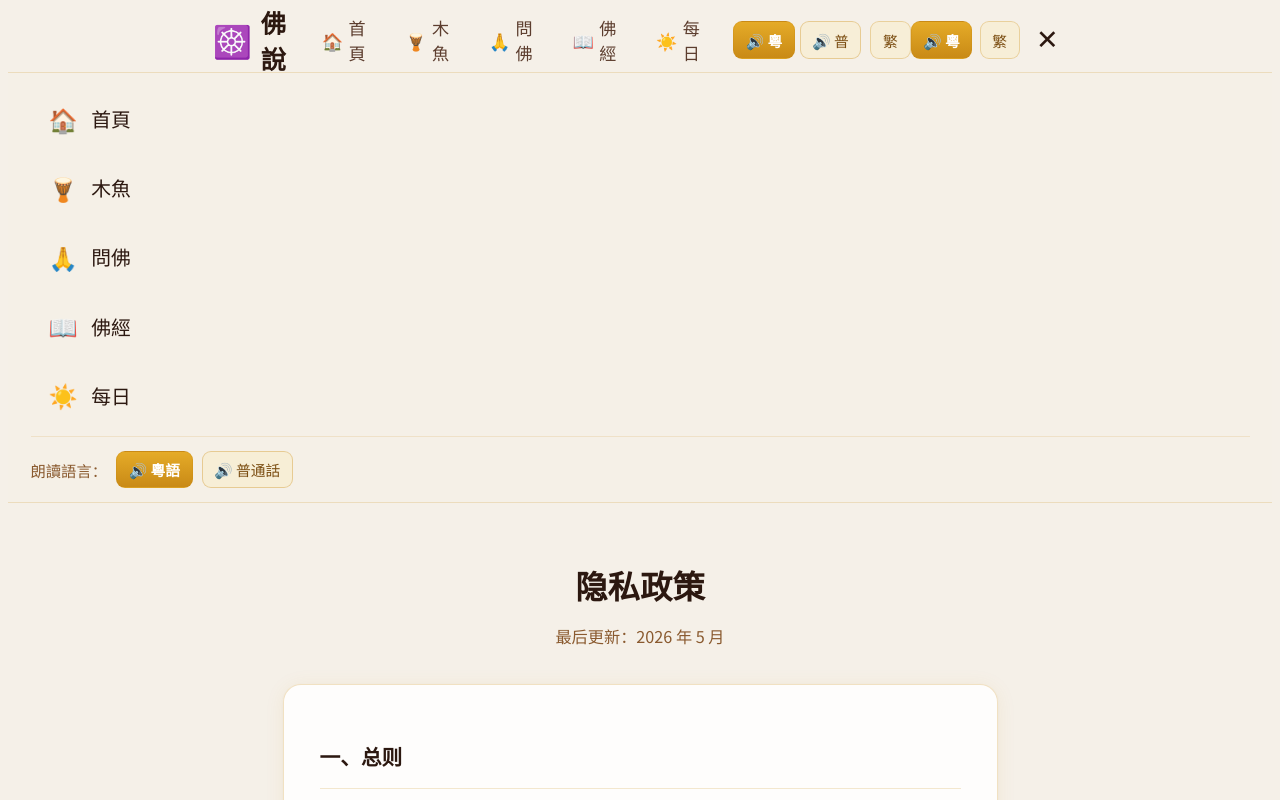
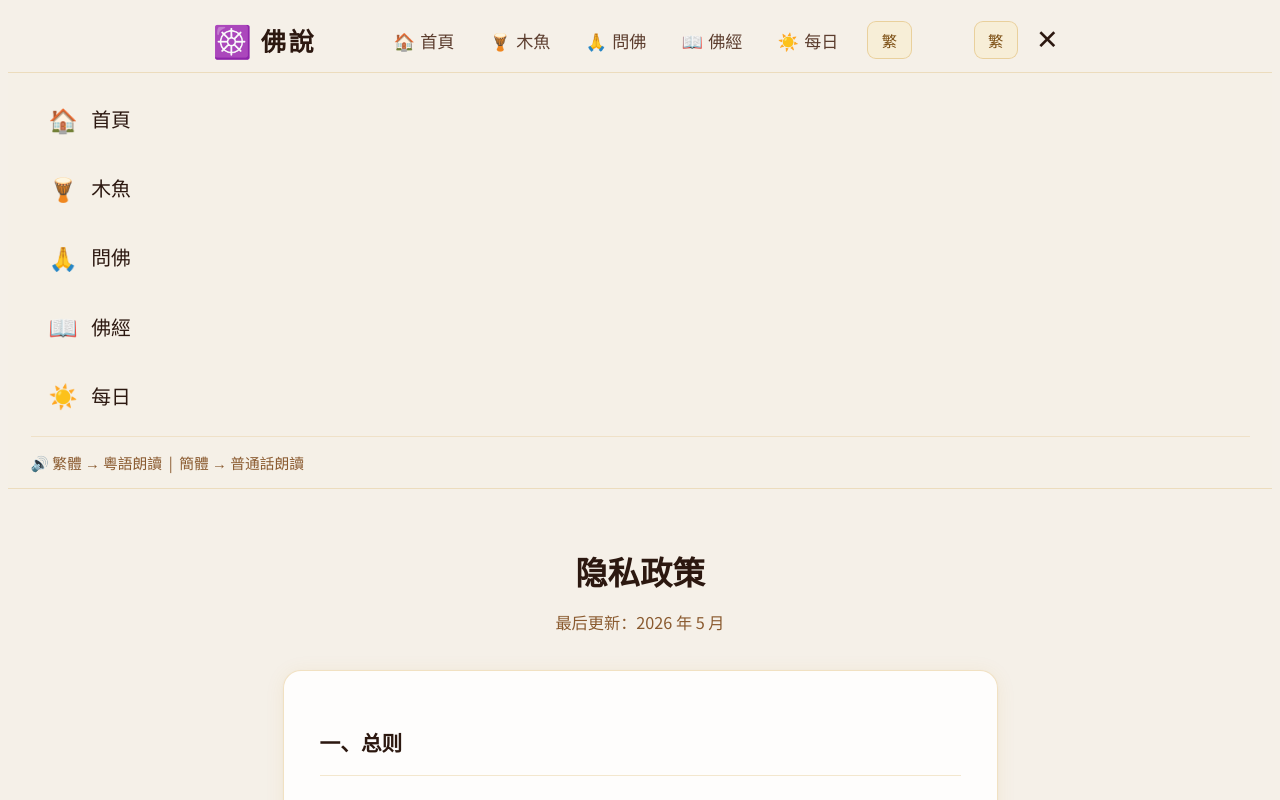
Before and after one commit to feilenpan/kiro, a Next.js app: page /privacy in a window 1280 px wide. Both pictures are taken after a click on the button "菜單". Shown: the top 800 px of the page. Built offline with nearby package versions, Linux system fonts and the light colour scheme.

Commit message:
refactor: 繁體=粵語/簡體=普通話自動聯動，移除獨立語音切換按鈕

```diff
--- a/components/Header.tsx
+++ b/components/Header.tsx
@@ -16,33 +16,16 @@ const navItems: NavItem[] = [
 
 export default function Header() {
   const [menuOpen, setMenuOpen] = useState(false);
-  const { variant, toggle, cantonese, toggleCantonese } = useLocale();
+  const { variant, toggle } = useLocale();
 
-  // 粵語切換按鈕樣式（高亮 = 已啟用）
-  const cantoneseStyle = (active: boolean) => ({
-    padding: "0.4rem 0.65rem",
-    borderRadius: "0.5rem",
-    border: "1px solid rgba(201, 138, 22, 0.35)",
-    background: active
-      ? "linear-gradient(to bottom, #e5ab28, #c98a16)"
-      : "rgba(249, 237, 204, 0.6)",
-    color: active ? "white" : "#7a4c10",
-    cursor: "pointer",
-    fontSize: "0.82rem",
-    fontFamily: "'Noto Sans TC','Noto Sans SC',sans-serif",
-    fontWeight: active ? 600 : 400,
-    transition: "all 0.2s",
-    whiteSpace: "nowrap" as const,
-  });
-
-  const variantStyle = {
-    padding: "0.4rem 0.65rem",
+  const btnStyle = {
+    padding: "0.4rem 0.75rem",
     borderRadius: "0.5rem",
     border: "1px solid rgba(201, 138, 22, 0.3)",
     background: "rgba(249, 237, 204, 0.6)",
     color: "#7a4c10",
     cursor: "pointer",
-    fontSize: "0.82rem",
+    fontSize: "0.85rem",
     fontFamily: "'Noto Sans TC','Noto Sans SC',sans-serif",
     transition: "all 0.2s",
   };
@@ -88,42 +71,30 @@ export default function Header() {
               </Link>
             ))}
 
-            {/* 語音語言切換：粵語 / 普通話 */}
-            <div style={{ display: "flex", gap: "0.25rem", marginLeft: "0.5rem", alignItems: "center" }}>
-              <button onClick={() => { if (!cantonese) toggleCantonese(); }}
-                title="粵語朗讀" style={cantoneseStyle(cantonese)}>
-                🔊 粵
-              </button>
-              <button onClick={() => { if (cantonese) toggleCantonese(); }}
-                title="普通話朗讀" style={cantoneseStyle(!cantonese)}>
-                🔊 普
-              </button>
-            </div>
-
-            {/* 繁簡切換 */}
-            <button onClick={toggle} title={variant === "SC" ? "切換到繁體" : "切換到簡體"}
-              style={{ ...variantStyle, marginLeft: "0.25rem" }}>
-              {variant === "SC" ? "繁" : "簡"}
+            {/* 繁／簡切換（同時自動切換語音語言） */}
+            <button
+              onClick={toggle}
+              title={variant === "TC" ? "切換簡體（普通話朗讀）" : "切換繁體（粵語朗讀）"}
+              style={{ ...btnStyle, marginLeft: "0.5rem" }}
+            >
+              {variant === "TC" ? "簡" : "繁"}
             </button>
           </nav>
 
-          {/* 手機端右側：粵/普快捷 + 漢堡 */}
-          <div className="show-mobile" style={{ display: "flex", alignItems: "center", gap: "0.4rem" }}>
-            {/* 粵語快捷切換（點擊在粵/普之間切換） */}
+          {/* 手機端右側 */}
+          <div className="show-mobile" style={{ display: "flex", alignItems: "center", gap: "0.5rem" }}>
             <button
-              onClick={toggleCantonese}
-              title={cantonese ? "切換為普通話" : "切換為粵語"}
-              style={cantoneseStyle(cantonese)}
+              onClick={toggle}
+              title={variant === "TC" ? "切換簡體（普通話朗讀）" : "切換繁體（粵語朗讀）"}
+              style={btnStyle}
             >
-              {cantonese ? "🔊 粵" : "🔊 普"}
+              {variant === "TC" ? "簡" : "繁"}
             </button>
-            <button onClick={toggle} style={variantStyle}>
-              {variant === "SC" ? "繁" : "簡"}
-            </button>
-            <button onClick={() => setMenuOpen(!menuOpen)} style={{
-              background: "none", border: "none", fontSize: "1.5rem",
-              cursor: "pointer", padding: "0.5rem", color: "#2c1810",
-            }} aria-label="菜單">
+            <button
+              onClick={() => setMenuOpen(!menuOpen)}
+              style={{ background: "none", border: "none", fontSize: "1.5rem", cursor: "pointer", padding: "0.5rem", color: "#2c1810" }}
+              aria-label="菜單"
+            >
               {menuOpen ? "✕" : "☰"}
             </button>
           </div>
@@ -148,21 +119,18 @@ export default function Header() {
               </Link>
             ))}
 
-            {/* 菜單內語音選擇區 */}
+            {/* 語言說明 */}
             <div style={{
               borderTop: "1px solid rgba(201,138,22,0.15)",
               marginTop: "0.5rem", paddingTop: "0.75rem",
-              display: "flex", gap: "0.5rem", alignItems: "center",
             }}>
-              <span style={{ fontSize: "0.85rem", color: "#8a5a2f", fontFamily: "'Noto Sans TC','Noto Sans SC',sans-serif" }}>
-                朗讀語言：
-              </span>
-              <button onClick={() => { if (!cantonese) toggleCantonese(); }} style={cantoneseStyle(cantonese)}>
-                🔊 粵語
-              </button>
-              <button onClick={() => { if (cantonese) toggleCantonese(); }} style={cantoneseStyle(!cantonese)}>
-                🔊 普通話
-              </button>
+              <p style={{
+                fontSize: "0.82rem", color: "#8a5a2f", margin: 0,
+                fontFamily: "'Noto Sans TC','Noto Sans SC',sans-serif",
+                lineHeight: 1.6,
+              }}>
+                🔊 繁體 → 粵語朗讀 &nbsp;|&nbsp; 簡體 → 普通話朗讀
+              </p>
             </div>
           </div>
         )}
--- a/components/LocaleProvider.tsx
+++ b/components/LocaleProvider.tsx
@@ -1,53 +1,57 @@
 "use client";
 
 import { createContext, useContext, useEffect, useState, useCallback } from "react";
-import { type FontVariant, detectFontVariant, saveFontVariant, getFontsUrl, getSerifFont, getSansFont } from "@/lib/locale";
-
-const CANTONESE_KEY = "foshuo_cantonese";
+import {
+  type FontVariant,
+  detectFontVariant,
+  saveFontVariant,
+  getFontsUrl,
+  getSerifFont,
+  getSansFont,
+} from "@/lib/locale";
 
 interface LocaleCtx {
   variant: FontVariant;
   toggle: () => void;
-  cantonese: boolean;           // 是否使用粵語朗讀
-  toggleCantonese: () => void;  // 切換粵語/普通話
+  /** 粵語朗讀：自動由 variant 決定，TC = 粵語，SC = 普通話，無需手動設定 */
+  cantonese: boolean;
 }
+
 const LocaleContext = createContext<LocaleCtx>({
-  variant: "TC", toggle: () => {},
-  cantonese: true, toggleCantonese: () => {},
+  variant: "TC",
+  toggle: () => {},
+  cantonese: true,   // 預設 TC → 粵語
 });
 
-export function useLocale(): LocaleCtx { return useContext(LocaleContext); }
+export function useLocale(): LocaleCtx {
+  return useContext(LocaleContext);
+}
 
 export default function LocaleProvider({ children }: { children: React.ReactNode }) {
-  const [variant,    setVariant]    = useState<FontVariant>("TC");
-  // 預設粵語（true），除非用戶曾主動切換為普通話（localStorage 存 "0"）
-  const [cantonese,  setCantonese]  = useState(true);
-  const [mounted,    setMounted]    = useState(false);
+  // 預設繁體（TC），客戶端掛載後改用瀏覽器語言偵測結果
+  const [variant, setVariant] = useState<FontVariant>("TC");
+  const [mounted, setMounted] = useState(false);
 
   useEffect(() => {
     setVariant(detectFontVariant());
-    try {
-      const saved = localStorage.getItem(CANTONESE_KEY);
-      // 未設置過（null）→ 保持預設粵語 true
-      // 已設置過 → 以用戶選擇為準
-      if (saved !== null) setCantonese(saved === "1");
-    } catch { /**/ }
     setMounted(true);
   }, []);
 
+  // variant 變化時同步字體、lang 屬性
   useEffect(() => {
     if (!mounted) return;
     const LINK_ID = "dynamic-fonts";
     let link = document.getElementById(LINK_ID) as HTMLLinkElement | null;
     if (!link) {
       link = document.createElement("link");
-      link.id = LINK_ID; link.rel = "stylesheet";
+      link.id = LINK_ID;
+      link.rel = "stylesheet";
       document.head.appendChild(link);
     }
     link.href = getFontsUrl(variant);
     const root = document.documentElement;
     root.style.setProperty("--font-serif", getSerifFont(variant));
-    root.style.setProperty("--font-sans",  getSansFont(variant));
+    root.style.setProperty("--font-sans", getSansFont(variant));
     root.lang = variant === "SC" ? "zh-CN" : "zh-TW";
   }, [variant, mounted]);
 
@@ -59,16 +63,11 @@ export default function LocaleProvider({ children }: { children: React.ReactNode
     });
   }, []);
 
-  const toggleCantonese = useCallback(() => {
-    setCantonese((prev) => {
-      const next = !prev;
-      try { localStorage.setItem(CANTONESE_KEY, next ? "1" : "0"); } catch { /**/ }
-      return next;
-    });
-  }, []);
+  // 粵語完全由 variant 決定：TC = 粵語，SC = 普通話
+  const cantonese = variant === "TC";
 
   return (
-    <LocaleContext.Provider value={{ variant, toggle, cantonese, toggleCantonese }}>
+    <LocaleContext.Provider value={{ variant, toggle, cantonese }}>
       {children}
     </LocaleContext.Provider>
   );
```
